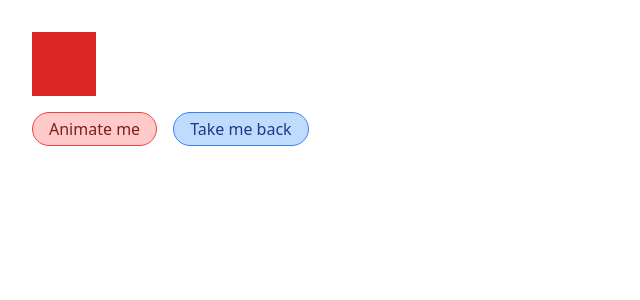
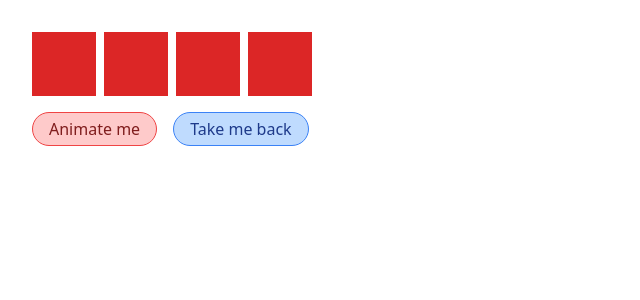
Before and after one commit to JavierM42/wyelabs-gsap, a Vue app: page / in a window 1280 px wide. Shown: the top 300 px of the page, without its empty margins (0-640 px from the left). Built offline with nearby package versions, Linux system fonts and the light colour scheme.

Commit message:
animate multiple elements

```diff
--- a/src/App.vue
+++ b/src/App.vue
@@ -1,6 +1,11 @@
 <template>
   <div id="app" class="p-8">
-    <div id="square" class="w-16 h-16 bg-red-600" />
+    <div class="flex space-x-2">
+      <div class="square w-16 h-16 bg-red-600" />
+      <div class="square w-16 h-16 bg-red-600" />
+      <div class="square w-16 h-16 bg-red-600" />
+      <div class="square w-16 h-16 bg-red-600" />
+    </div>
     <div class="my-4 space-x-4">
       <button
         @click="animate"
@@ -25,12 +30,11 @@ export default {
   name: 'App',
   methods: {
     animate() {
-      gsap.to('#square', { duration: 1, opacity: 0.5, x: 300, rotation: 360, scale: 2, ease: 'back.inOut' });
+      gsap.to('.square', { duration: 1, opacity: 0.5, x: 300, rotation: 360, scale: 2, ease: 'back.inOut' });
     },
     animateBack() {
-      gsap.to('#square', { duration: 1, opacity: 1, x: 0, rotation: 0, scale: 1, ease: 'bounce.out' });
+      gsap.to('.square', { duration: 1, opacity: 1, x: 0, rotation: 0, scale: 1, ease: 'bounce.out' });
     }
   }
 }
-// eases documentation https://greensock.com/docs/v3/Eases
 </script>
```
